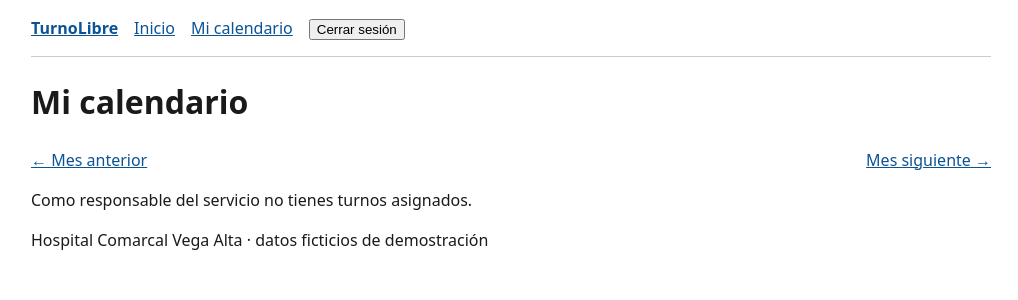
After one commit to Juliannietoo/TurnoLibre-Sonar, a Django app: page /calendario/ in a window 1280 px wide. The commit adds this page. Shown: the top 300 px of the page, without its empty margins (129-1147 px from the left). Run offline with Django 5.2, Linux system fonts and the light colour scheme; a user stored in the database is signed in; tables that the repository leaves empty hold one stand-in row (values such as "Sample post"); data that the repository does not hold is empty.

Commit message:
GC02-50 #time 30m #comment Pantalla Mi calendario en lista con cambio de mes #listo

```diff
--- /dev/null
+++ b/cuadrante/urls.py
@@ -0,0 +1,7 @@
+from django.urls import path
+
+from . import views
+
+urlpatterns = [
+    path("calendario/", views.calendario, name="calendario"),
+]
--- a/cuadrante/views.py
+++ b/cuadrante/views.py
@@ -1,2 +1,47 @@
+from datetime import date
 
-# Create your views here.
+from django.contrib.auth.decorators import login_required
+from django.shortcuts import render
+from django.utils import timezone
+
+from .models import Turno
+
+
+def mes_pedido(valor):
+    """Interpreta ?mes=AAAA-MM; si falta o no es válido, usa el mes actual."""
+    try:
+        anio, mes = (int(parte) for parte in valor.split("-"))
+        return date(anio, mes, 1)
+    except (AttributeError, ValueError):
+        return timezone.localdate().replace(day=1)
+
+
+def desplazar(primero, meses):
+    indice = primero.year * 12 + primero.month - 1 + meses
+    return date(indice // 12, indice % 12 + 1, 1)
+
+
+@login_required
+def calendario(request):
+    """Turnos propios del mes en formato lista (US-005, D-18)."""
+    primero = mes_pedido(request.GET.get("mes"))
+    siguiente = desplazar(primero, 1)
+    empleado = getattr(request.user, "empleado", None)
+    turnos = Turno.objects.none()
+    if empleado is not None:
+        turnos = (
+            Turno.objects.filter(empleado=empleado, fecha__gte=primero, fecha__lt=siguiente)
+            .select_related("empleado__servicio")
+            .order_by("fecha")
+        )
+    return render(
+        request,
+        "cuadrante/calendario.html",
+        {
+            "empleado": empleado,
+            "mes": primero,
+            "anterior": desplazar(primero, -1),
+            "siguiente": siguiente,
+            "turnos": turnos,
+        },
+    )
--- a/static/css/turnolibre.css
+++ b/static/css/turnolibre.css
@@ -65,3 +65,17 @@ td {
   padding: 0.25rem 0.5rem;
   text-align: left;
 }
+
+.meses {
+  display: flex;
+  justify-content: space-between;
+  margin-bottom: 1rem;
+}
+
+.oculto {
+  position: absolute;
+  width: 1px;
+  height: 1px;
+  overflow: hidden;
+  clip: rect(0 0 0 0);
+}
--- a/templates/base.html
+++ b/templates/base.html
@@ -14,6 +14,7 @@
     <nav aria-label="Principal">
       <ul>
         <li><a href="{% url 'inicio' %}">Inicio</a></li>
+        <li><a href="{% url 'calendario' %}">Mi calendario</a></li>
         {% block navegacion %}{% endblock %}
       </ul>
     </nav>
--- /dev/null
+++ b/templates/cuadrante/calendario.html
@@ -0,0 +1,40 @@
+{% extends "base.html" %}
+
+{% block title %}Mi calendario{% endblock %}
+
+{% block content %}
+<h1>Mi calendario</h1>
+
+<nav aria-label="Cambiar de mes" class="meses">
+  <a href="?mes={{ anterior|date:'Y-m' }}">← Mes anterior<span class="oculto">: {{ anterior|date:'F Y' }}</span></a>
+  <a href="?mes={{ siguiente|date:'Y-m' }}">Mes siguiente<span class="oculto">: {{ siguiente|date:'F Y' }}</span> →</a>
+</nav>
+
+{% if turnos %}
+<table>
+  <caption>Turnos de {{ mes|date:'F \d\e Y' }}</caption>
+  <thead>
+    <tr>
+      <th scope="col">Fecha</th>
+      <th scope="col">Franja</th>
+      <th scope="col">Horario</th>
+      <th scope="col">Servicio</th>
+    </tr>
+  </thead>
+  <tbody>
+    {% for turno in turnos %}
+    <tr>
+      <td>{{ turno.fecha|date:'l j \d\e F' }}</td>
+      <td>{{ turno.get_franja_display }} ({{ turno.franja }})</td>
+      <td>{{ turno.inicio|time:'H:i' }}–{{ turno.fin|time:'H:i' }}{% if turno.franja == 'N' %} del día siguiente{% endif %}</td>
+      <td>{{ turno.empleado.servicio }}</td>
+    </tr>
+    {% endfor %}
+  </tbody>
+</table>
+{% elif empleado and empleado.es_responsable %}
+<p>Como responsable del servicio no tienes turnos asignados.</p>
+{% else %}
+<p>No tienes turnos en {{ mes|date:'F \d\e Y' }}.</p>
+{% endif %}
+{% endblock %}
--- a/turnolibre/urls.py
+++ b/turnolibre/urls.py
@@ -20,4 +20,5 @@ from django.urls import include, path
 urlpatterns = [
     path('admin/', admin.site.urls),
     path('', include('cuentas.urls')),
+    path('', include('cuadrante.urls')),
 ]
```
